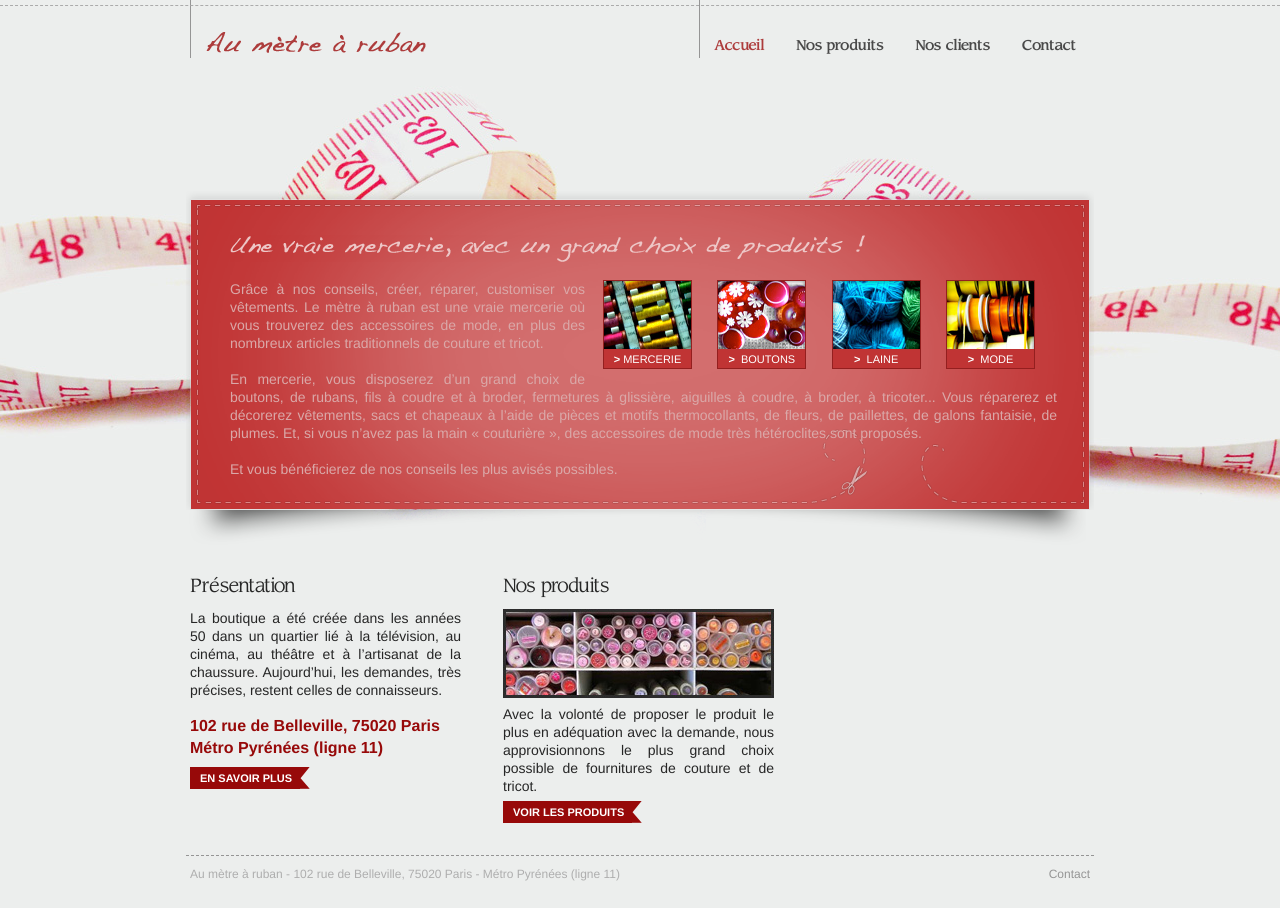
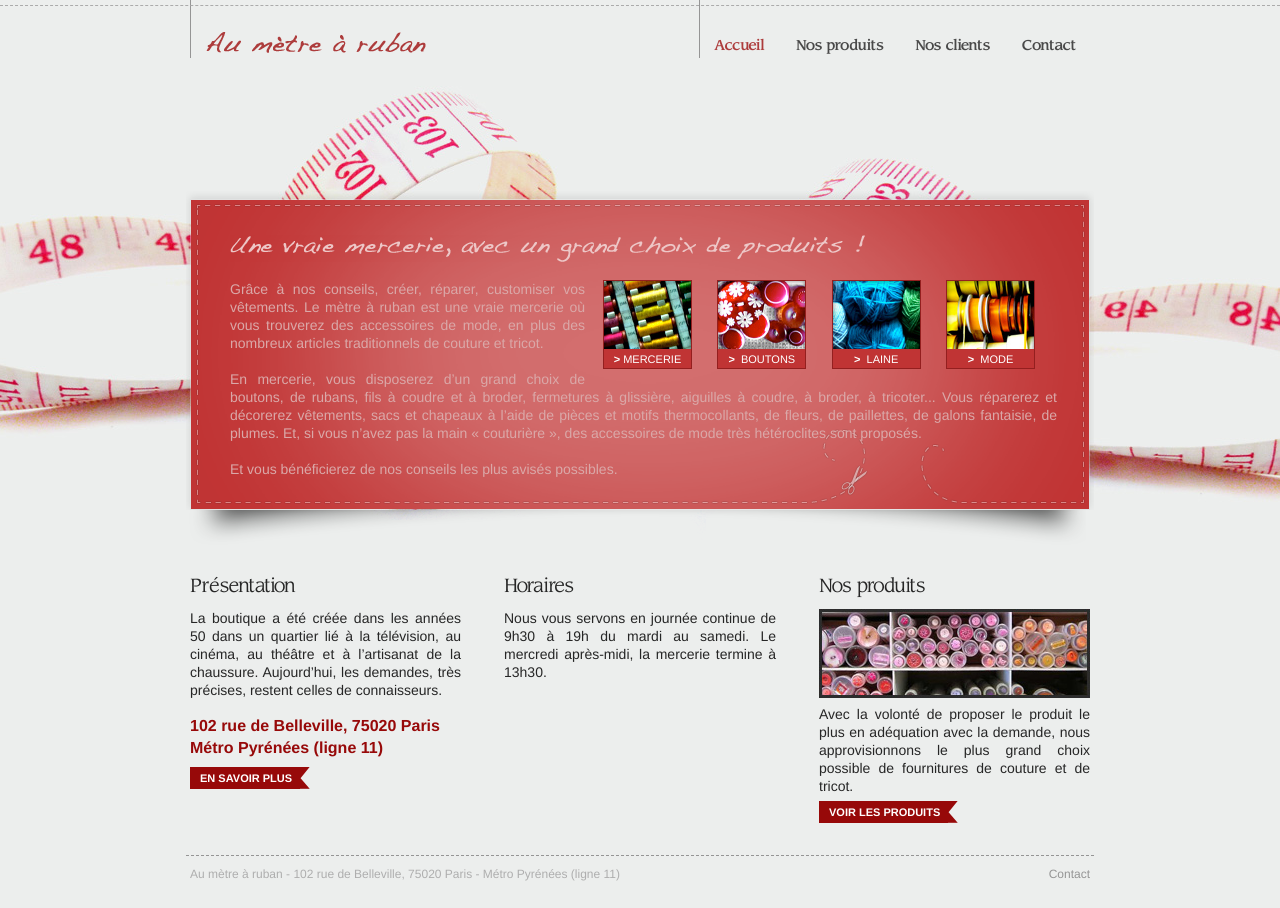
Before and after one commit to wincelau/aumetrearuban, a plain HTML site: page index.html in a window 1280 px wide. Drawn offline with Linux system fonts and the light colour scheme.

Commit message:
Horaires

```diff
--- a/index.html
+++ b/index.html
@@ -102,15 +102,12 @@
                         <p class="infos">102 rue de Belleville, 75020 <strong>Paris</strong><br />Métro Pyrénées (ligne 11)</p>
                         <a class="button" href="contact.html">En savoir plus</a>
                     </div>
-                    <!--<div class="bloc blog" id="bloc_center">
-                        <h3>Actualités de la boutique</h3>
-                        <h4><a href="contact.html">Des nouveaux horaires</a></h4>
-                        <p class="date">Publié le 1er décembre 2011</p>
+                    <div class="bloc blog" id="bloc_center">
+                        <h3>Horaires</h3>
                         <p>
-                            Dorénavant, nous vous servons en journée continue de 9h30 à 19h du mardi au samedi. Le mercredi après-midi, la mercerie termine à 13h.
-                            <a class="lire" href="contact.html">lire la suite</a>
+                           Nous vous servons en journée continue de 9h30 à 19h du mardi au samedi. Le mercredi après-midi, la mercerie termine à 13h30.
                         </p>
-                    </div>-->
+                    </div>
                     <div class="bloc" id="bloc_right">
                         <h3>Nos produits</h3>
                         <img src="images/temp/bloc-nos-produits.jpg" alt="Nos produits" width="271" height="89" />
```
